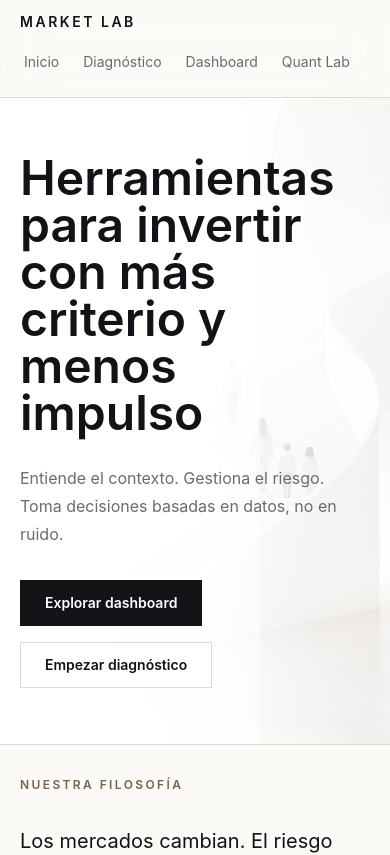
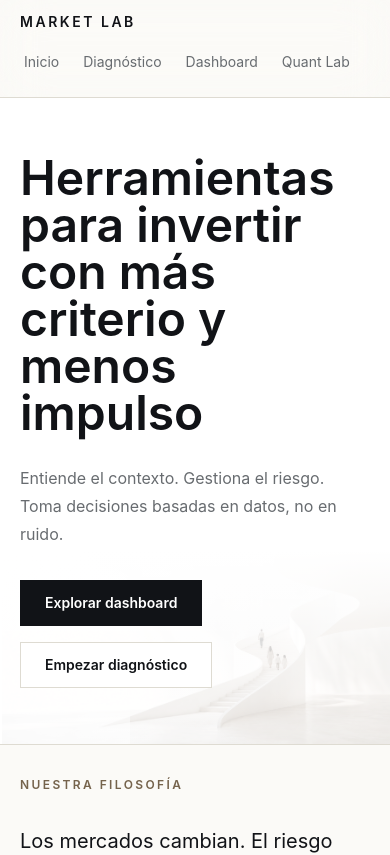
Before and after one commit to luiguiHerrera/Luiguiherrera-web, a Next.js app: page / in a window 390 px wide. Shown: the top 855 px of the page. Built offline with nearby package versions, Linux system fonts and the light colour scheme.

Commit message:
Fix mobile hero composition

```diff
--- a/app/page.tsx
+++ b/app/page.tsx
@@ -81,17 +81,17 @@ export default function Home() {
               </Link>
             </div>
           </div>
-          <div className="absolute inset-y-0 right-0 block w-full md:w-[72%]">
+          <div className="absolute bottom-0 right-0 block h-[30%] w-full md:inset-y-0 md:h-auto md:w-[72%]">
             <Image
               src="/images/hero-family-ascent.png"
               alt=""
               fill
               priority
               sizes="(min-width: 1024px) 72vw, 100vw"
-              className="object-cover object-[70%_50%] opacity-35 sm:opacity-55 md:object-[60%_50%] md:opacity-90 lg:object-[58%_50%]"
+              className="object-contain object-[100%_100%] opacity-30 sm:opacity-45 md:object-cover md:object-[60%_50%] md:opacity-90 lg:object-[58%_50%]"
             />
-            <div className="absolute inset-0 bg-gradient-to-r from-panel via-panel/90 via-55% to-panel/30 md:via-panel/80 md:via-45% md:to-panel/5" />
-            <div className="absolute inset-y-0 left-0 w-2/3 bg-panel/45 md:w-1/2 md:bg-panel/35" />
+            <div className="absolute inset-0 bg-gradient-to-t from-panel/10 via-panel/40 to-panel md:bg-gradient-to-r md:from-panel md:via-panel/80 md:via-45% md:to-panel/5" />
+            <div className="absolute inset-y-0 left-0 w-1/3 bg-panel/55 md:w-1/2 md:bg-panel/35" />
           </div>
         </div>
       </section>
```
Also changed, not shown: 2 other files (tests, documents, lock files or other folders).
